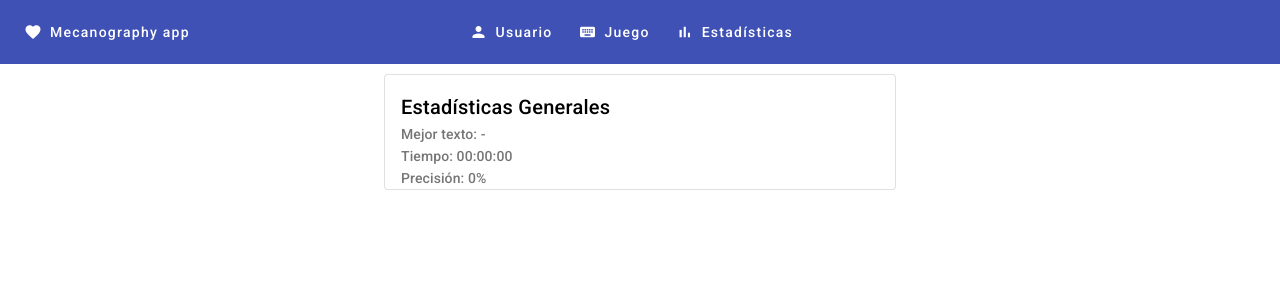
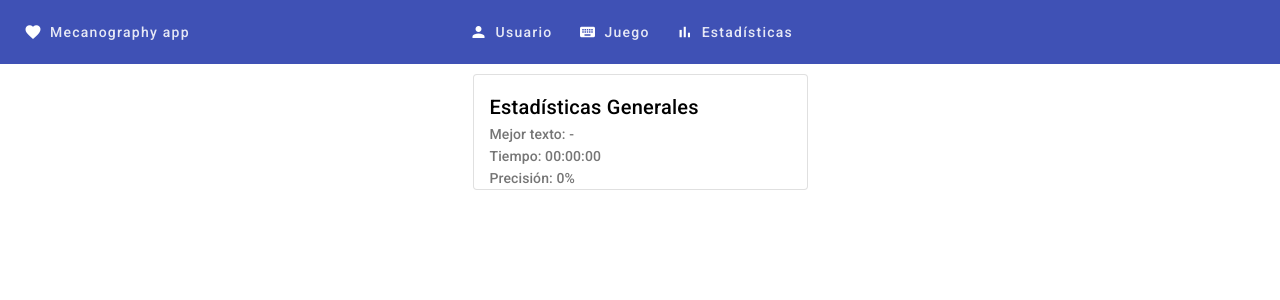
Before and after one commit to leonelSubelza/mecanografia-app, an Angular app: page /stats in a window 1280 px wide. Shown: the top 300 px of the page. Built offline with nearby package versions, Linux system fonts and the light colour scheme.

Commit message:
Added snack-bar message

```diff
--- a/src/app/pages/stats/stats.component.css
+++ b/src/app/pages/stats/stats.component.css
@@ -5,7 +5,7 @@
 
 mat-card {
     margin: 10px auto;
-    width: 40%;
+    width: 335px;
     display: flex;
 }
 
--- a/src/app/pages/user/user.component.ts
+++ b/src/app/pages/user/user.component.ts
@@ -8,6 +8,7 @@ import { MatButtonModule } from '@angular/material/button';
 import { GeneralStatsService } from '../../services/general-stats.service';
 import { FormsModule } from '@angular/forms';
 import { Stats } from '../../interfaces/entities';
+import { SnackBarService } from '../../services/snack-bar.service';
 
 @Component({
   selector: 'app-user',
@@ -20,12 +21,15 @@ import { Stats } from '../../interfaces/entities';
 })
 export class UserComponent {
   _generalStatsService = inject(GeneralStatsService);
+  _snackBarService = inject(SnackBarService);
 
   readonly username = model(this._generalStatsService.generalStats().username);
 
   onSave(){
     this._generalStatsService.setUsername(this.username());
     this._generalStatsService.setStatsLocalStorage(this._generalStatsService.generalStats());
+
+    this._snackBarService.showSnackBar('Nombre guardado!')
   }
 
   // loadInitialUsername(): string {
--- a/src/app/services/game.handler.service.ts
+++ b/src/app/services/game.handler.service.ts
@@ -148,8 +148,8 @@ export class GameHandlerService {
   setStartValues(randomContent: TextContent) {
     this._appStateService.setTextContent(randomContent);
 
-    // this.generateBoard(randomContent.text);
-    this.generateBoard('auto bbbbb ccc');
+    this.generateBoard(randomContent.text);
+    // this.generateBoard('auto bbbbb ccc');
 
     this._appStateService.setIndexWordActive(0);
     this._appStateService.setIndexLetterActive(0);
--- /dev/null
+++ b/src/app/services/snack-bar.service.ts
@@ -0,0 +1,19 @@
+import { inject, Injectable } from '@angular/core';
+import { MatSnackBar } from '@angular/material/snack-bar';
+
+@Injectable({
+  providedIn: 'root'
+})
+export class SnackBarService {
+  private readonly _snackBar = inject(MatSnackBar);
+
+  constructor() { }
+
+  showSnackBar(message: string, action = 'OK'): void {
+    this._snackBar.open(message, action, {
+      duration: 3000,
+      verticalPosition: 'bottom',
+      horizontalPosition: 'center',
+    });
+  }
+}
--- a/src/styles.css
+++ b/src/styles.css
@@ -19,6 +19,11 @@ app-game {
     height: auto;
 }
 
+.mdc-button__label{
+    /* color:#3f51b5; */
+    color: rgba(255, 255, 255, 0.87)
+}
+
 @media screen and (max-width: 720px) {
     body{
         max-height: 100dvh;
```
